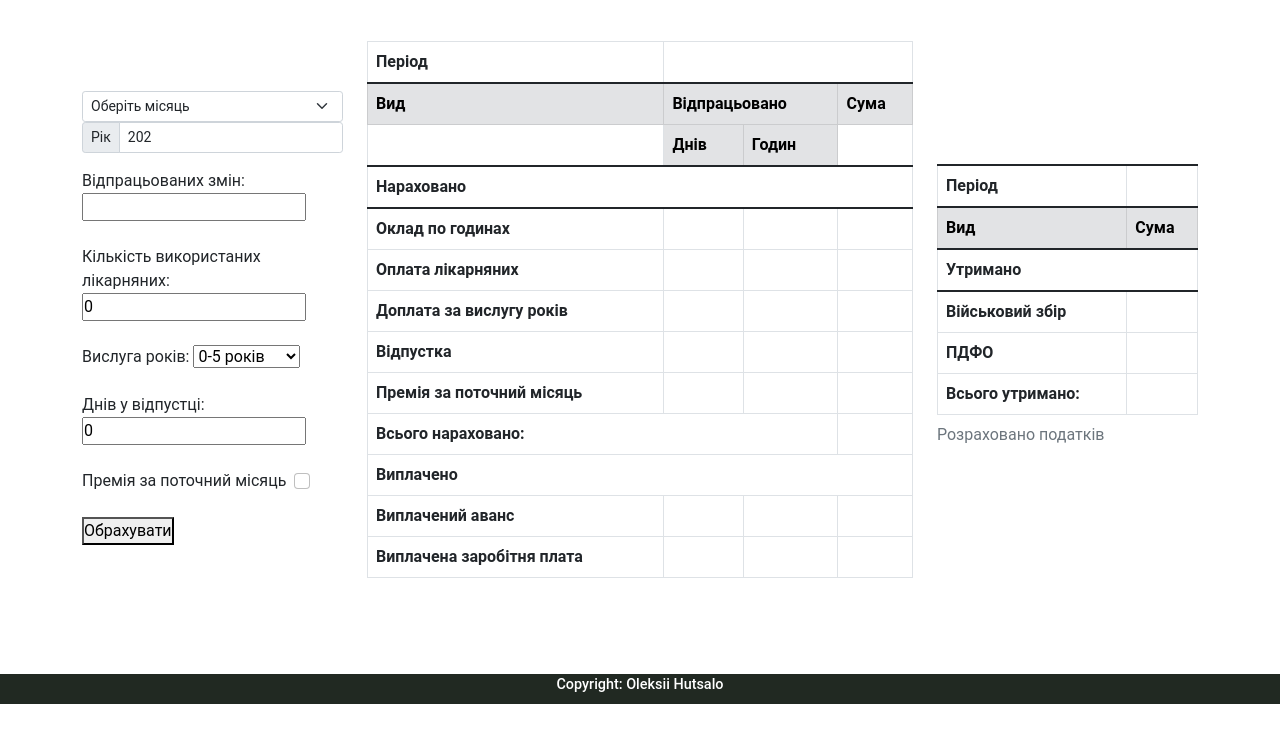
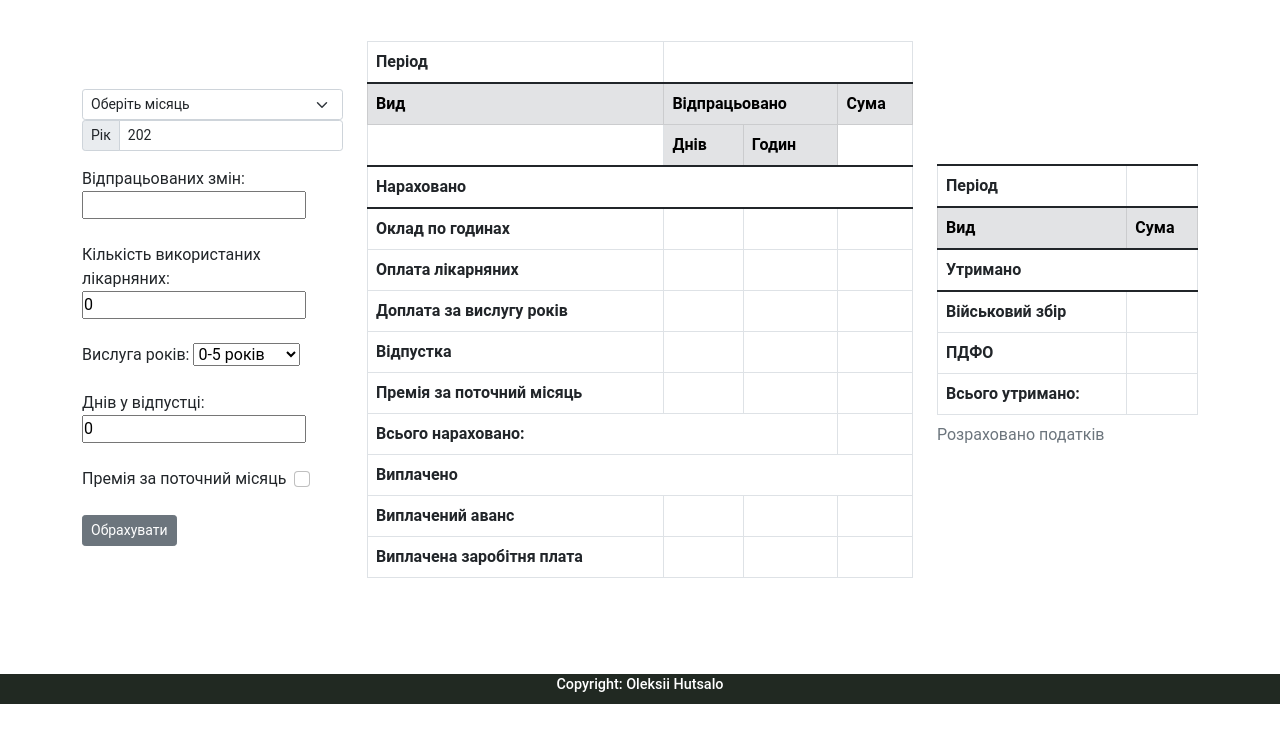
Before and after one commit to AlexeyHutsalo/month-calculate, a plain HTML site: page index.html in a window 1280 px wide. Shown: the part 59-800 px from the top of the page. Drawn offline with nearby package versions, Linux system fonts and the light colour scheme.

Commit message:
Update index.html

```diff
--- a/index.html
+++ b/index.html
@@ -59,7 +59,7 @@
 <label class="form-check-label" for="premium">Премія за поточний місяць&nbsp;</label>
   <input class="form-check-input" type="checkbox" id="premium">
 <br/><br/>
- <button value="calculate" onclick="calcSalary()">Обрахувати</button>
+ <button value="calculate" onclick="calcSalary()" class="btn btn-secondary btn-sm">Обрахувати</button>
     </div>
     <div class="col-6">
 <table border="1" id="sallaryTable" class="table table-bordered">
```
